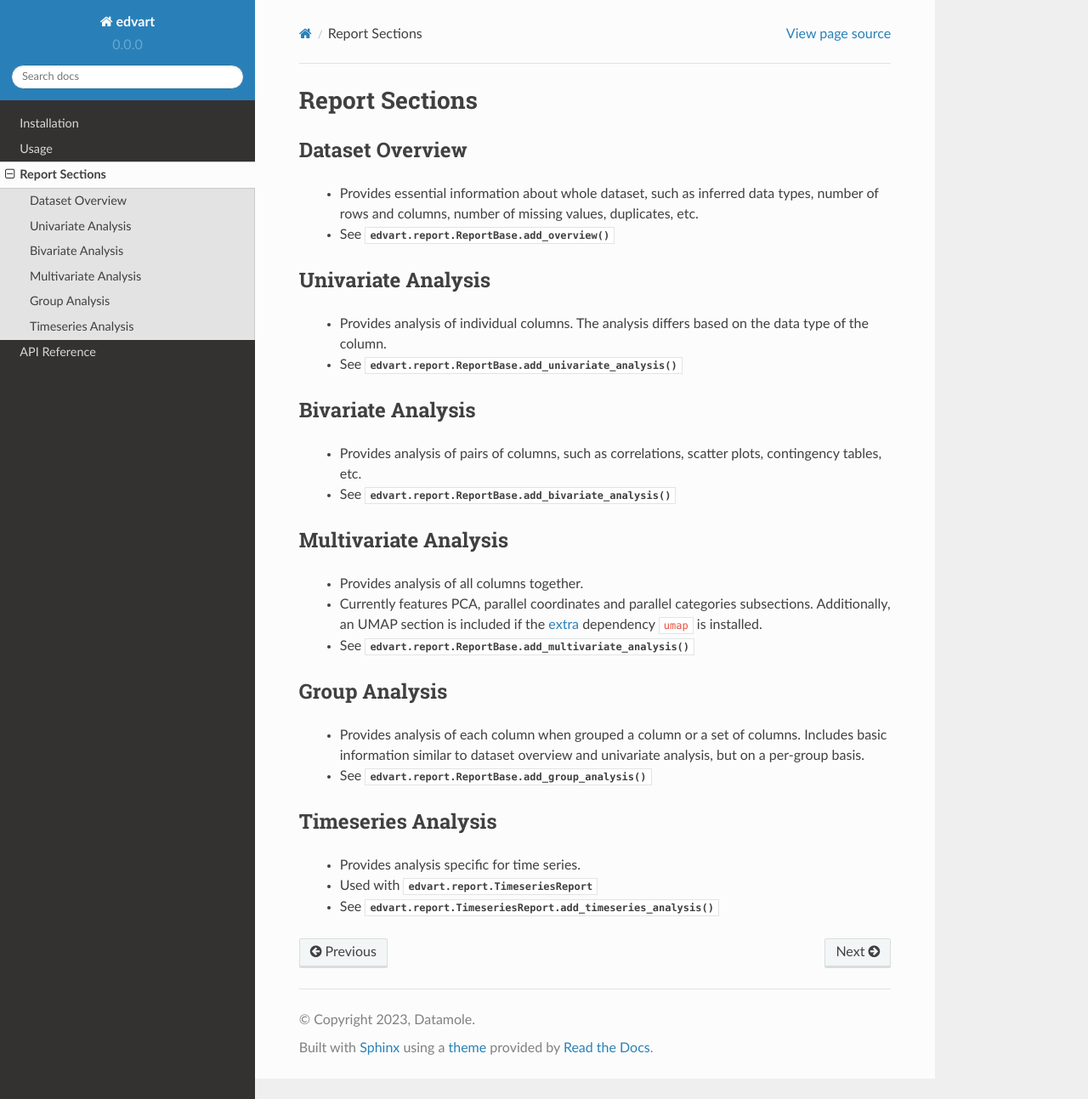
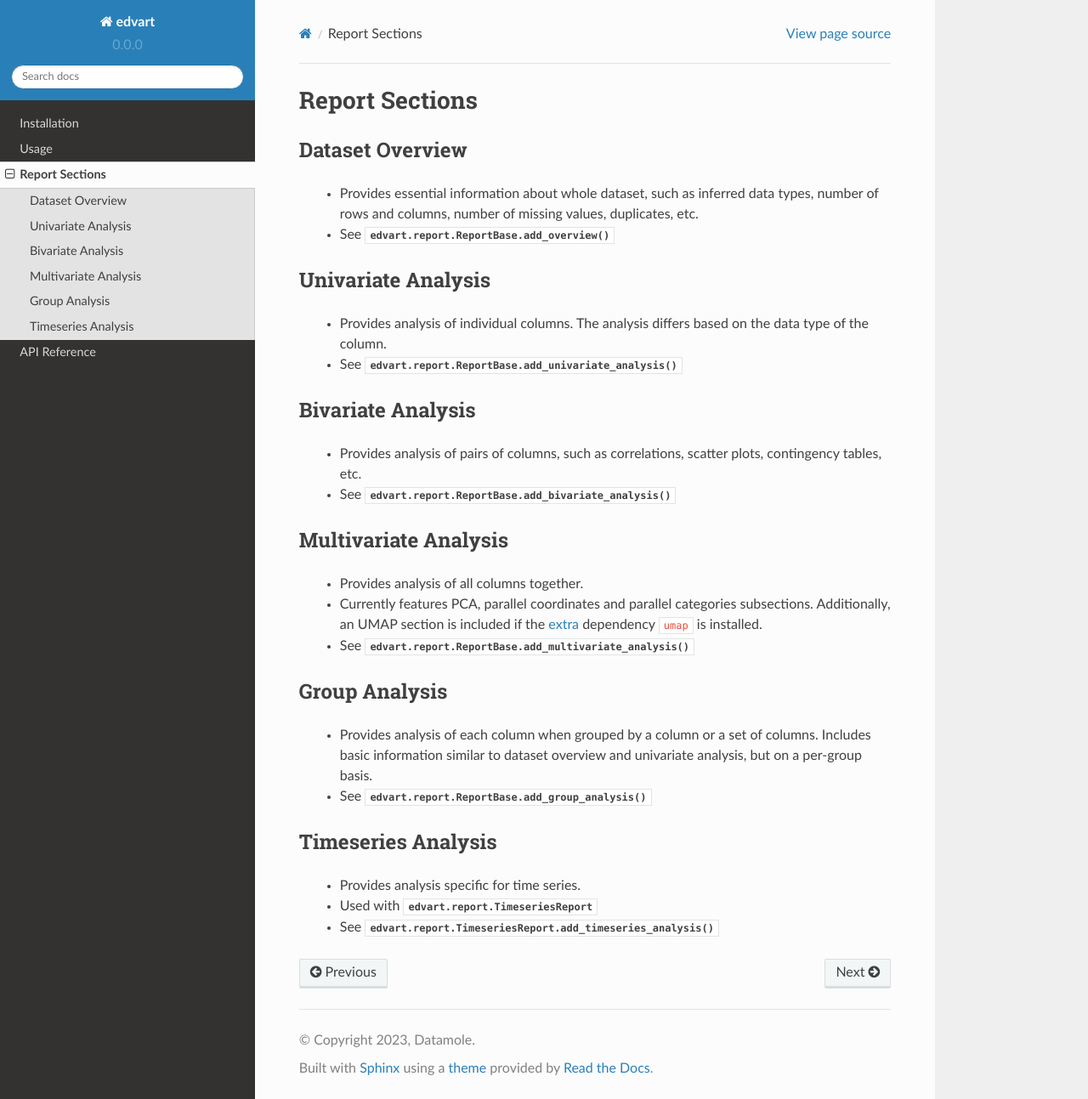
Before and after one commit to datamole-ai/edvart, a Sphinx documentation site: the page built from docs/sections.rst, in a window 1280 px wide and 1293 px high. Shown: the whole window at 85% size. Built offline with Sphinx 7.4.7 and the Read the Docs theme 2.0.0, drawn with Linux system fonts in a browser that asks for light colours; pages that are not in the unit, such as notebooks, are missing from menus.

Commit message:
review: add missing word

```diff
--- a/docs/sections.rst
+++ b/docs/sections.rst
@@ -29,7 +29,7 @@ Multivariate Analysis
 
 Group Analysis
 ~~~~~~~~~~~~~~
-  - Provides analysis of each column when grouped a column or a set of columns.
+  - Provides analysis of each column when grouped by a column or a set of columns.
     Includes basic information similar to dataset overview and univariate analysis,
     but on a per-group basis.
   - See :py:meth:`edvart.report.ReportBase.add_group_analysis`
```
